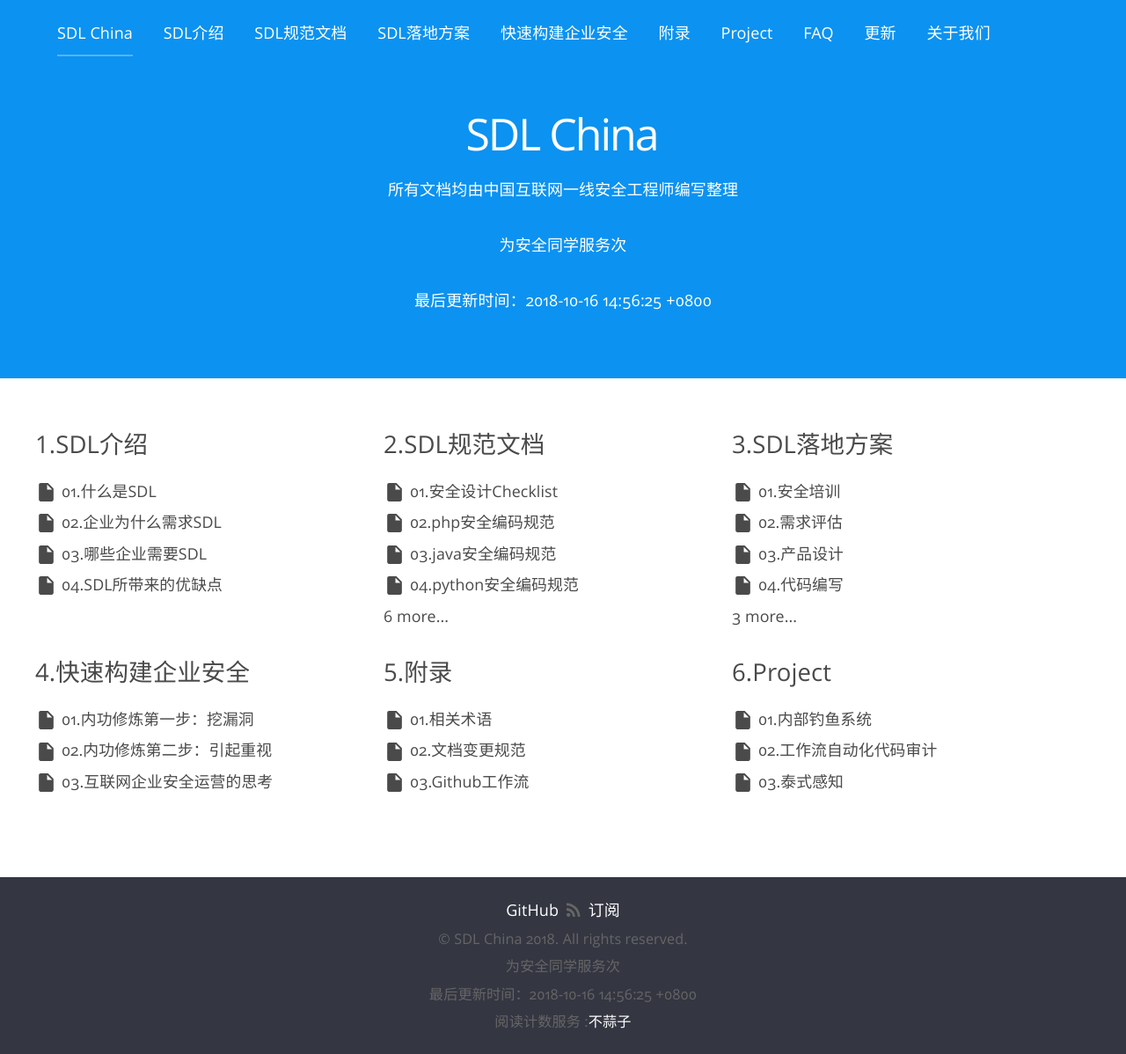
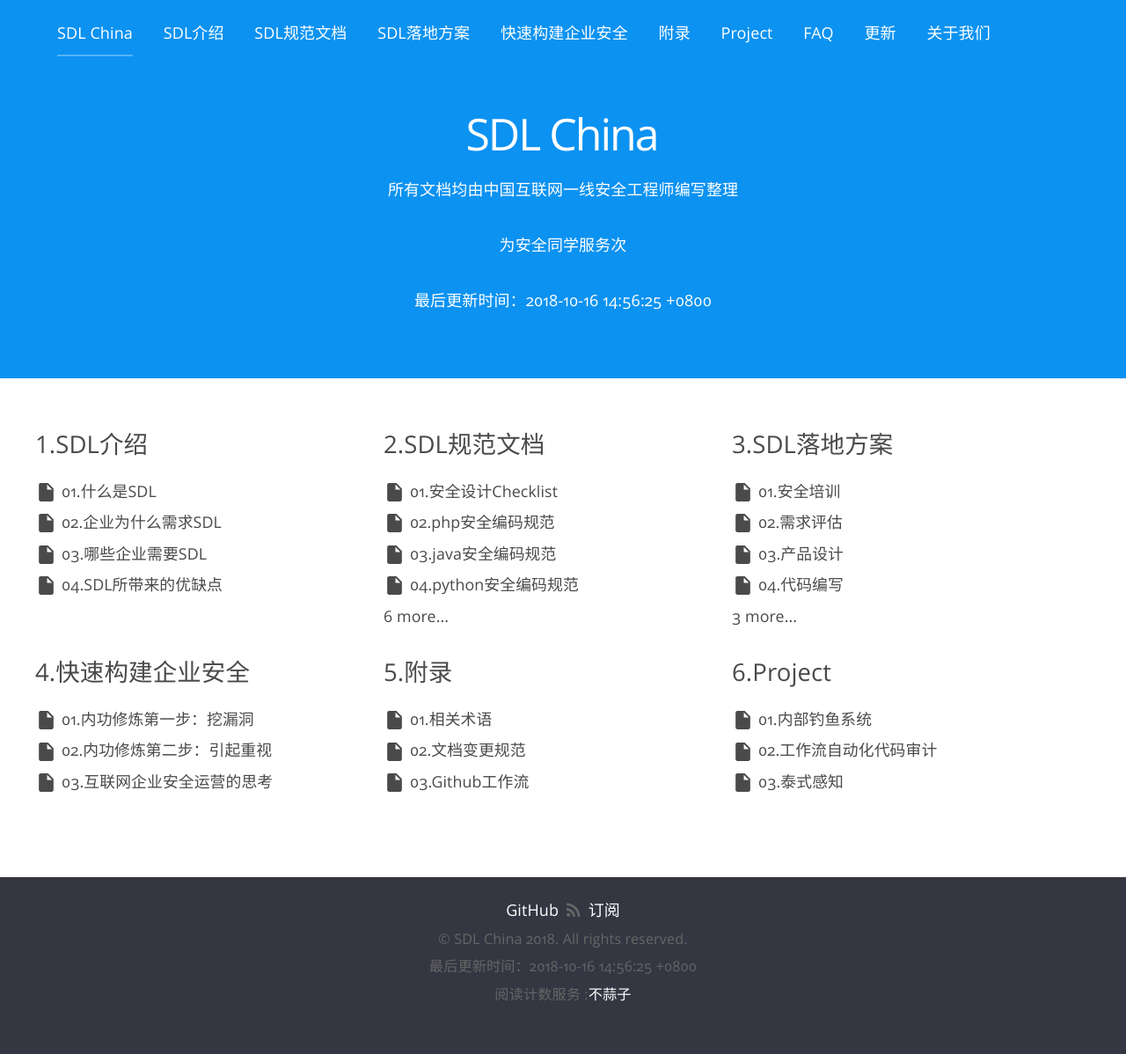
Before and after one commit to sdlchina/sdlchina-web, a Jekyll site: the page built from index.html, in a window 1280 px wide. Shown: the whole page at 88% size. Built offline with Jekyll 4.4.1, drawn with Linux system fonts in a browser that asks for light colours; some web fonts are replaced; comment, search, counter and statistics services are not loaded; after the commit the page ends 1166 px from its top, so only the background shows below that.

Commit message:
底部计数不使用了

```diff
--- a/_includes/footer.html
+++ b/_includes/footer.html
@@ -11,7 +11,6 @@
 			{% endfor %}
 		</ul>
 		<p class="copyright">&copy; {{ site.title }} {{ site.time | date: "%Y" }}. All rights reserved.</p>
-		<p class="copyright"><span id="busuanzi_container_site_pv">为安全同学服务<span id="busuanzi_value_site_pv"></span>次</span></p>
 		<p class="copyright">最后更新时间：{{ site.time }}</p>
 		<p class="copyright"><span>阅读计数服务 :<a href="http://busuanzi.ibruce.info/">不蒜子</a> </span></p>
 
```
